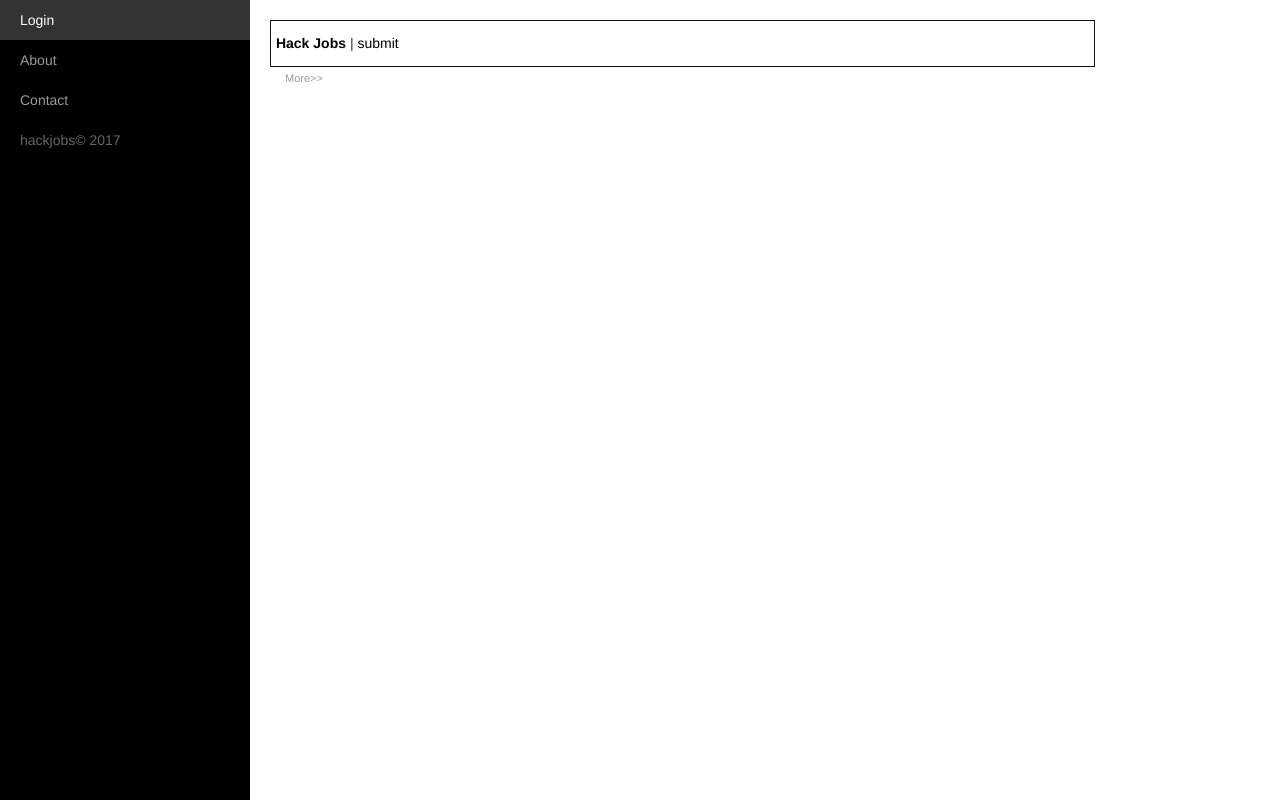
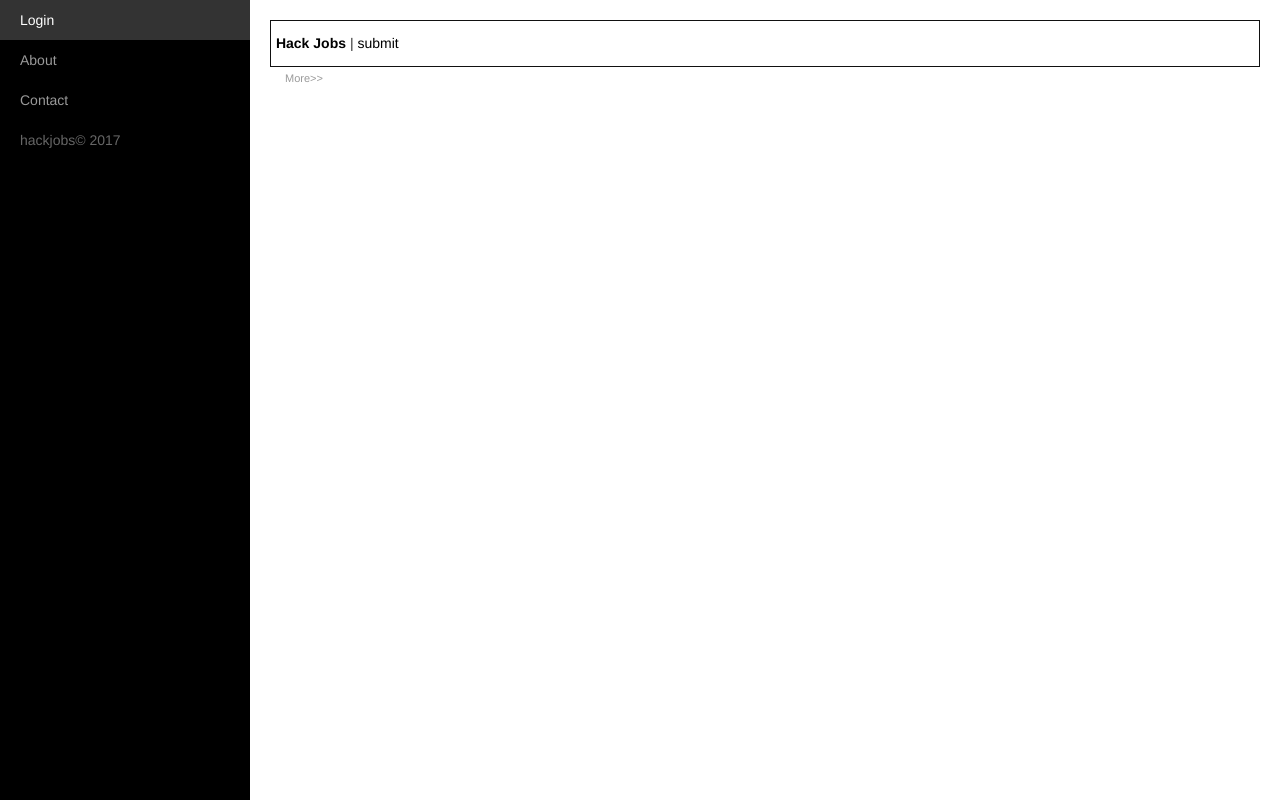
Before and after one commit to akshaynathr/HackJobs, a Flask app: template app/templates/index.html in a window 1280 px wide. Run offline with Flask 2, Linux system fonts and the light colour scheme; the template is opened without the code that fills it, so the values that code supplies are empty; some libraries are stand-ins or nearby versions.

Commit message:
media query size set to 740px width max

```diff
--- a/app/static/css/simple-sidebar.css
+++ b/app/static/css/simple-sidebar.css
@@ -11,7 +11,7 @@
 
 /* Toggle Styles */
 
-@media screen and (max-width: 579px)
+@media screen and (max-width: 740px)
 {
     .small_menu{display: visible;}
 
--- a/app/templates/index.html
+++ b/app/templates/index.html
@@ -65,7 +65,7 @@ mixpanel.init("8b67a95c1665cb191b3e21c193c25d9f");</script><!-- end Mixpanel -->
             <div class="container-fluid">
                 <div class="row">
 
-		  <div class="col-lg-10" id="top">
+		  <div class="col-lg-12" id="top">
 
                 <h5 ><b><a  style="color:black; text-decoration:none;" href="/"> Hack Jobs </a></b>|                    <a href="/add" style="color: black; text-decoration:none;">submit</a><a class="small_menu" href="/about" style="color: black; text-decoration:none;">|about</a>
 <p style="float:right;">{{ name }}    <a href="/logout" style="color: black; text-decoration:none;">{{ logout}}</a></p></h5>
@@ -74,7 +74,7 @@ mixpanel.init("8b67a95c1665cb191b3e21c193c25d9f");</script><!-- end Mixpanel -->
 
             {% for r in results %}
 
-                   <div class="col-lg-10" id="main">
+                   <div class="col-lg-12" id="main">
 
 
                 <!--<a href="#menu-toggle" class="btn btn-default" id="menu-toggle"></a> -->
```
